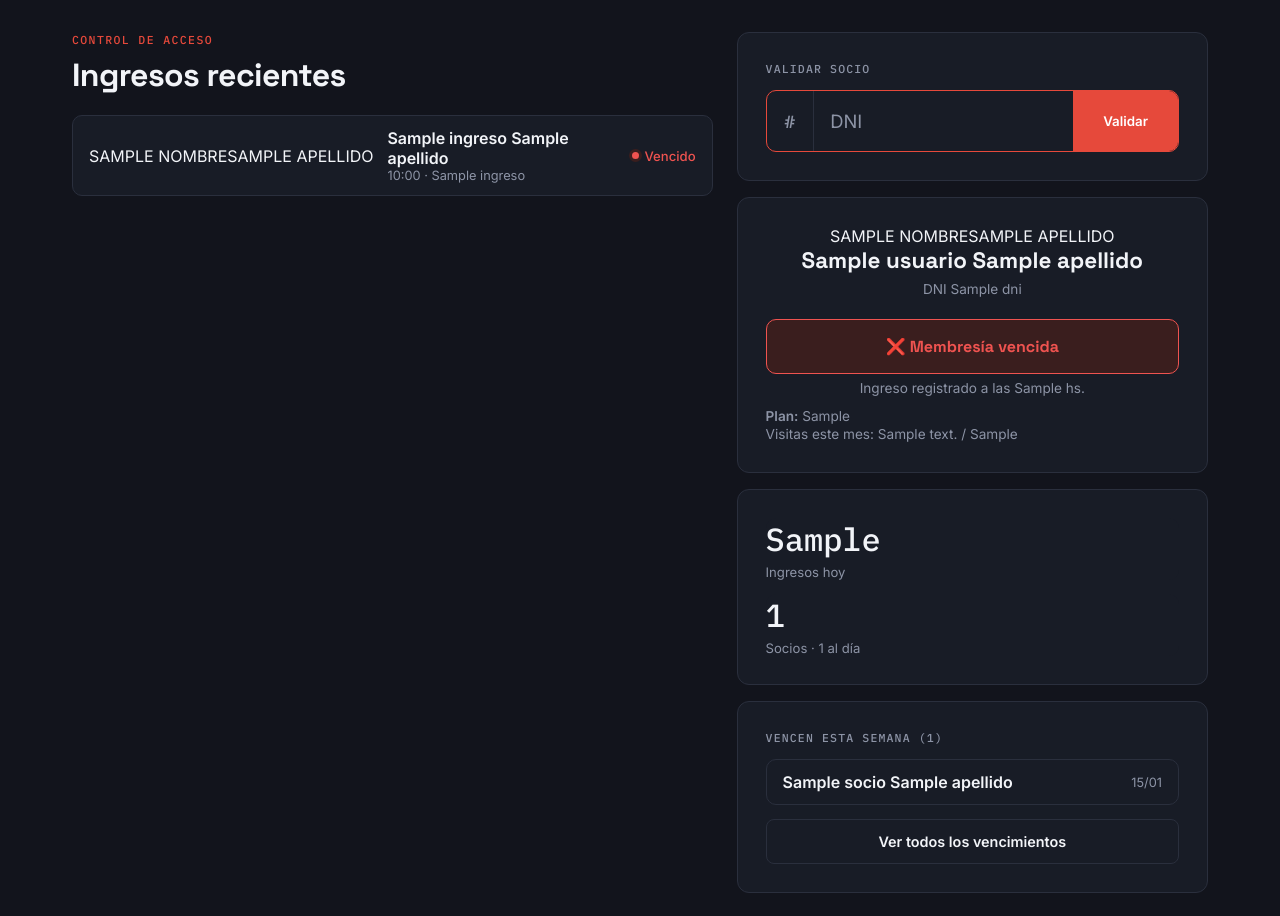
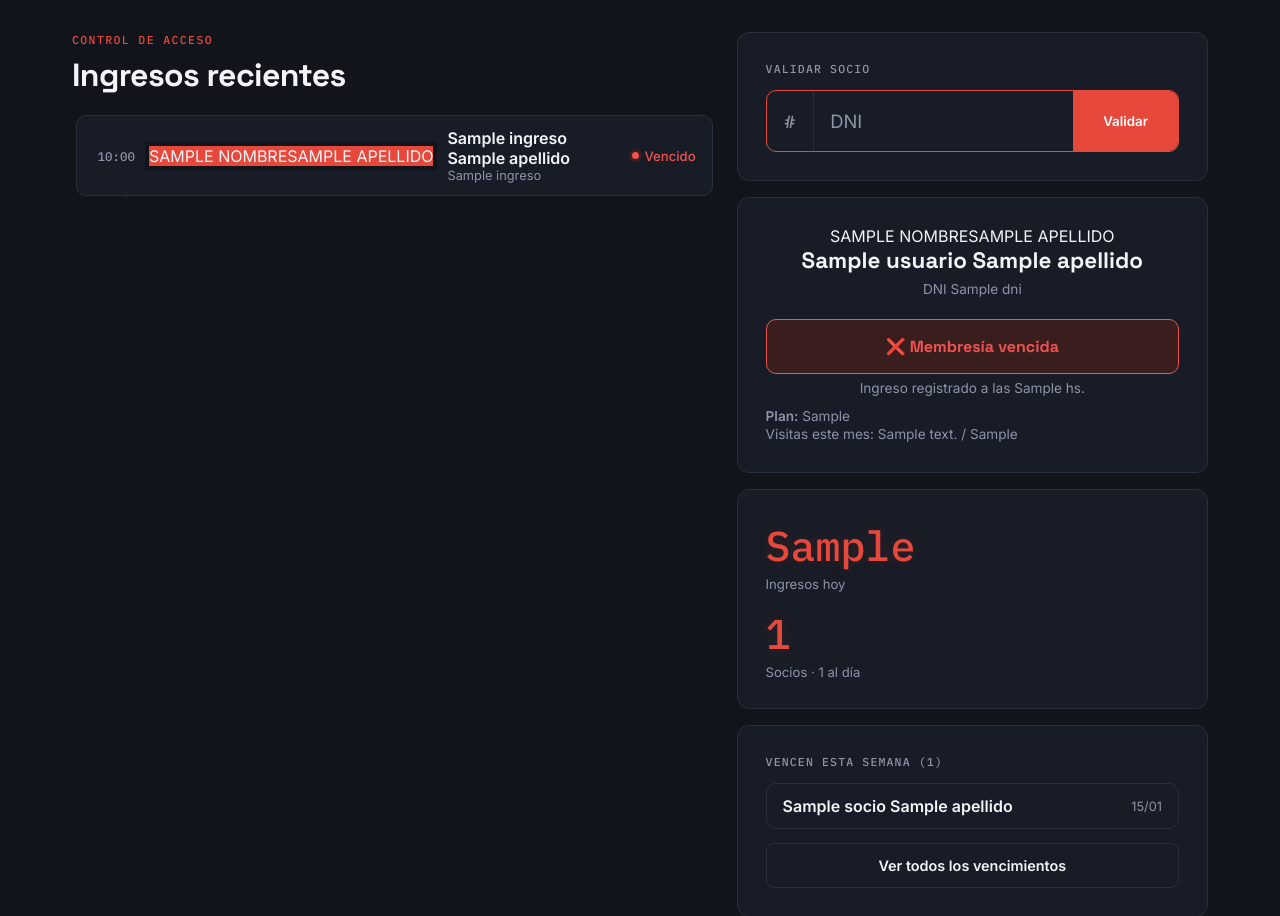
Before and after one commit to marchedev2002/gimnasio-app, a Flask app: template templates/checkin.html in a window 1280 px wide. Shown: the part 67-983 px from the top of the page. Before the commit the page ends 960 px from the top, so only its background shows below. Run offline with Flask 3, Linux system fonts and the light colour scheme; the template is opened without the code that fills it: most values are stand-ins (such as "Sample title", 1, 10 or a date in 2020).

Commit message:
Rediseño Acceso

```diff
--- a/static/css/style.css
+++ b/static/css/style.css
@@ -1674,3 +1674,83 @@ input[type="file"].db-input { padding: 10px 14px; color: var(--db-text-dim); }
 .db-venc-header span:nth-child(5) {
     font-variant-numeric: tabular-nums;
 }
+/* =========================================================
+   Refinamiento de Acceso: feed como log + panel terminal
+   ========================================================= */
+
+/* --- Feed: log cronológico con línea de tiempo --- */
+
+.db-checkin-feed .db-list {
+    position: relative;
+    padding-left: 4px;
+}
+
+.db-checkin-feed .db-list::before {
+    content: '';
+    position: absolute;
+    top: 6px;
+    bottom: 6px;
+    left: 54px;
+    width: 1px;
+    background: var(--db-border);
+}
+
+.db-feed-row {
+    position: relative;
+    display: flex;
+    align-items: center;
+    gap: 14px;
+    background: var(--db-surface);
+    border: 1px solid var(--db-border);
+    border-radius: 10px;
+    padding: 12px 16px;
+    margin-bottom: 8px;
+}
+
+.db-feed-time {
+    font-family: var(--db-mono);
+    font-size: 0.78rem;
+    color: var(--db-text-dim);
+    width: 42px;
+    flex-shrink: 0;
+    text-align: right;
+}
+
+.db-feed-row:nth-of-type(5n+1) .db-avatar-initials {
+    background: var(--db-accent);
+}
+.db-feed-row:nth-of-type(5n+2) .db-avatar-initials {
+    background: #3f8f7a;
+}
+.db-feed-row:nth-of-type(5n+3) .db-avatar-initials {
+    background: #b8863f;
+}
+.db-feed-row:nth-of-type(5n+4) .db-avatar-initials {
+    background: #4d6fa8;
+}
+.db-feed-row:nth-of-type(5n+5) .db-avatar-initials {
+    background: #8a5a9e;
+}
+
+.db-feed-row .db-avatar-initials {
+    position: relative;
+    z-index: 1;
+    box-shadow: 0 0 0 4px var(--db-bg);
+}
+
+/* --- Panel derecho: mismo lenguaje "terminal" del Home --- */
+
+.db-checkin-panel .db-search-form {
+    border-radius: 10px;
+}
+
+.db-checkin-panel .db-search-input {
+    caret-color: var(--db-accent);
+}
+
+.db-checkin-panel .db-stat-number {
+    font-size: 2.6rem;
+    color: var(--db-accent);
+    text-shadow: 0 0 16px var(--db-accent-glow);
+    font-variant-numeric: tabular-nums;
+}
--- a/templates/checkin.html
+++ b/templates/checkin.html
@@ -21,14 +21,12 @@
             {% if feed_ingresos %}
                 <div class="db-list" style="margin-top:20px;">
                 {% for ingreso in feed_ingresos %}
-                        <div class="db-row" style="cursor:default;">
+                    <div class="db-feed-row">
+                        <span class="db-feed-time">{{ ingreso.fecha_hora.strftime('%H:%M') }}</span>
                         <div class="db-avatar-initials db-avatar-initials--sm">{{ ingreso.nombre[0]|upper }}{{ ingreso.apellido[0]|upper }}</div>
                         <div class="db-row-info">
                             <span class="db-row-name">{{ ingreso.nombre }} {{ ingreso.apellido }}</span>
-                                <span class="db-row-meta">
-                                    {{ ingreso.fecha_hora.strftime('%H:%M') }} ·
-                                    {{ ingreso.nombre_clase if ingreso.nombre_clase else 'Musculación libre' }}
-                                </span>
+                            <span class="db-row-meta">{{ ingreso.nombre_clase if ingreso.nombre_clase else 'Musculación libre' }}</span>
                         </div>
                         {% if ingreso.al_dia %}
                             <span class="db-badge db-badge-ok">Al día</span>
```
Lines whose indentation alone changed are shown as unchanged.
